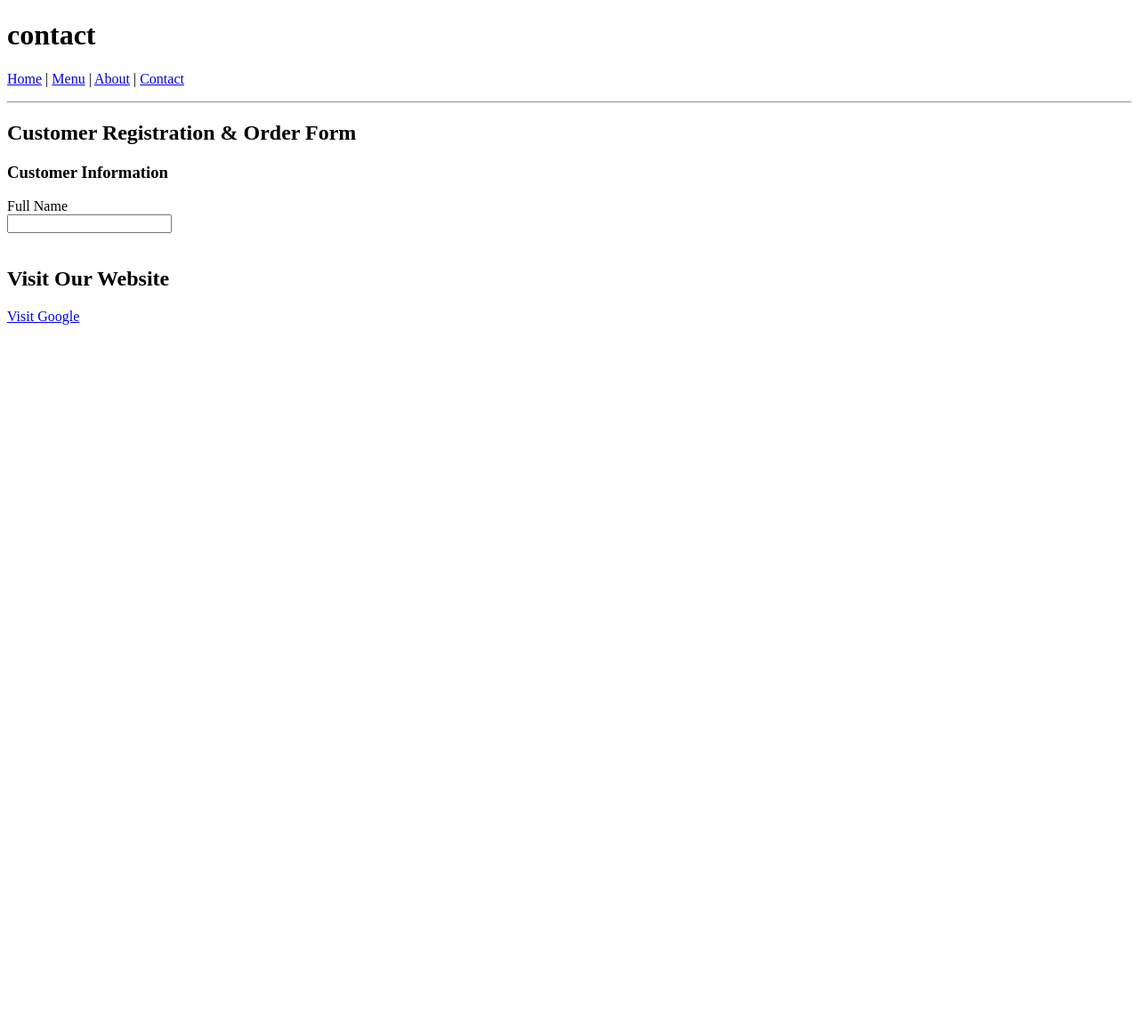
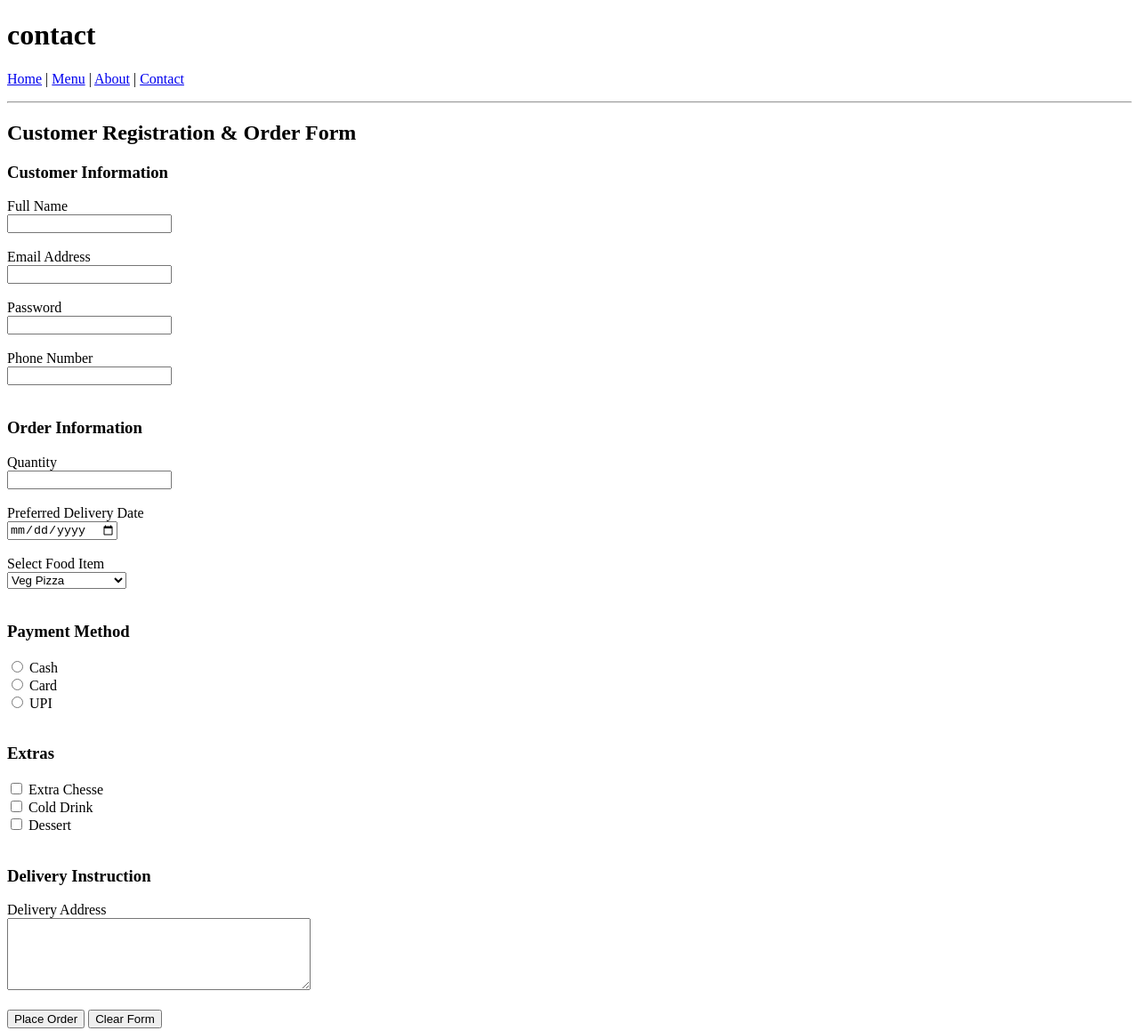
Before and after one commit to pvxh9zxzc7-beep/BiteBox, a plain HTML site: page contact.html in a window 1280 px wide. Shown: the top 1159 px of the page at 89% size. Before the commit the page ends 800 px from the top, so only its background shows below. Drawn offline with Linux system fonts and the light colour scheme.

Commit message:
Updated contact.html filr

```diff
--- a/contact.html
+++ b/contact.html
@@ -27,6 +27,100 @@
 <br>
   <input type="text" id="fullname" name="fullname">
 <br><br>
+
+  <label for="email">Email Address</label>
+  <br>
+  <input type="email" id="email" name="email">
+  <br><br>
+
+  <label for="password">Password</label>
+  <br>
+  <input type="password" id="password" name="password">
+  <br><br>
+
+  <label for="phone">Phone Number</label>
+  <br>
+  <input type="tel" id="phone" name="phone">
+  <br><br>
+
+  <h3>Order Information</h3>
+  <label for="Quantity">Quantity</label>
+  <br>
+  <input
+  type="number"
+  id="quantity"
+  name="quantity">
+  <br><br>
+
+  <label for="deliveryDate">Preferred Delivery Date</label>
+  <br>
+  <input
+  type="date"
+  id="deliveryDate"
+  name="deliveryDate">
+  <br><br>
+
+  <label for="food">Select Food Item</label>
+  <br>
+  <select id="food"
+  name="food">
+
+  <option>
+    Veg Pizza
+  </option>
+  <option>
+    Cheese Burger
+  </option>
+  <option>
+    Pasta
+  </option>
+  <option>
+    Grilled sandwich
+  </option>
+  <option>
+    Chocolate Brownie
+  </option>
+  </select>
+  <br><br>
+
+  <h3>Payment Method</h3>
+
+  <input type="radio" id="cash" name="payment">
+  <label for="cash">Cash</label>
+  <br>
+
+  <input type="radio" id="card" name="payment">
+  <label for="card">Card</label>
+  <br>
+
+  <input type="radio" id="upi" name="payment">
+  <label for="upi">UPI</label>
+  <br><br>
+
+  <h3>Extras</h3>
+  <input type="checkbox" id="chesse" name="extras">
+  <label for="cheese">Extra Chesse</label>
+  <br>
+
+  <input type="checkbox" id="drink" name="extras">
+  <label for="drink">Cold Drink</label>
+  <br>
+
+  <input type="checkbox" id="dessert" name="extras">
+  <label for="dessert">Dessert</label>
+  <br><br>
+
+  <h3>Delivery Instruction</h3>
+  <label for="Address">
+    Delivery Address
+  </label>
+  <br>
+  <textarea id="address" name="address" rows="5" cols="40">
+  </textarea>
+  <br><br>
+
+  <input type="submit" value="Place Order">
+  <input type="reset" value="Clear Form">
 </form>
 
 <h2> Visit Our Website </h2>
```
